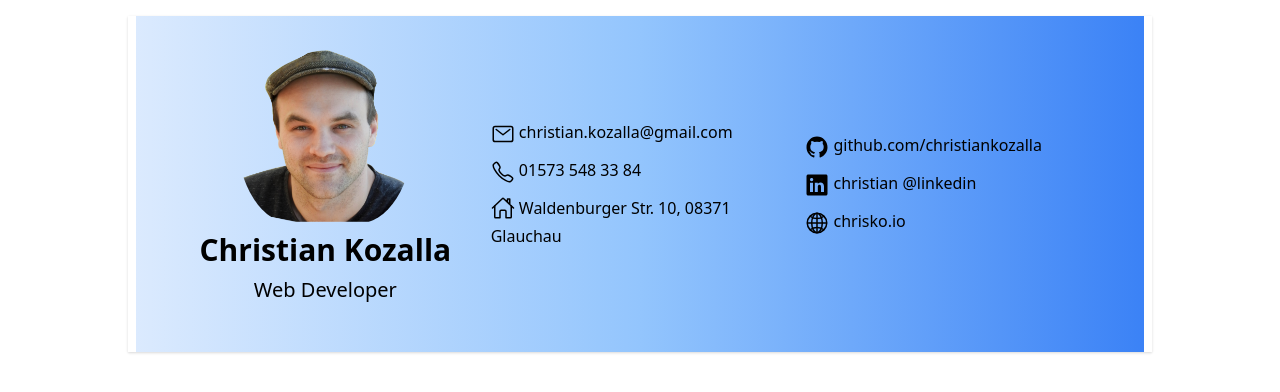
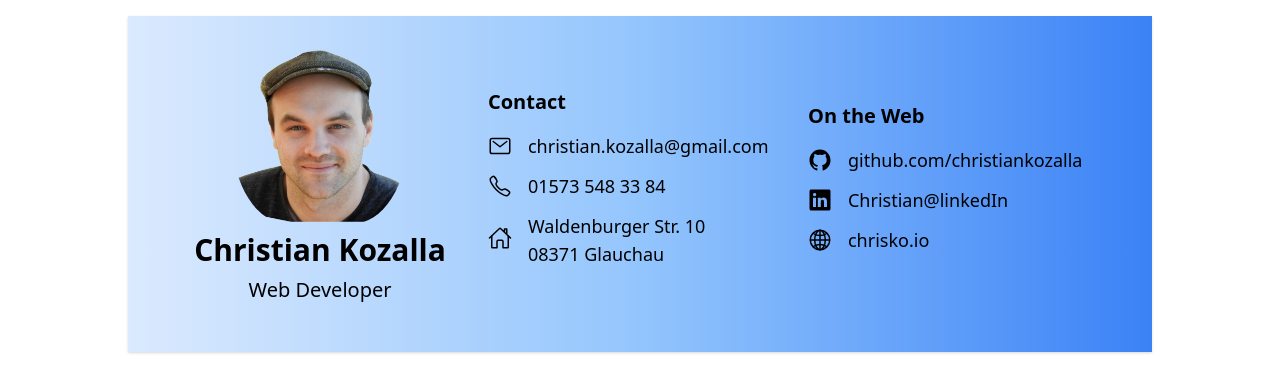
Before and after one commit to jaafarmelhem/CV, a website built with Vite: page index.html in a window 1280 px wide. Built offline with nearby package versions, Linux system fonts and the light colour scheme; what @tailwindcss/typography would draw is missing.

Commit message:
Horizontal Header

```diff
--- a/index.html
+++ b/index.html
@@ -14,7 +14,7 @@
     <div class="container mx-auto my-4 max-w-screen-lg shadow">
       <div
         id="header"
-        class="flex flex-wrap mx-2 p-8 items-center bg-gradient-to-r from-blue-100 via-blue-300 to-blue-500"
+        class="flex flex-wrap p-8 items-center bg-gradient-to-r from-blue-100 via-blue-300 to-blue-500"
       >
         <div class="text-center w-full md:w-1/2 lg:w-1/3 px-2 mb-4">
           <img
@@ -22,48 +22,53 @@
             alt="Christian Kozalla Profile Picture"
             class="rounded-full w-60 px-8 mx-auto mb-2"
           />
-          <div class="text-3xl font-semibold mb-2">Christian Kozalla</div>
-          <div class="text-xl font-light">Web Developer</div>
+          <h1 class="text-3xl font-semibold mb-2">Christian Kozalla</h1>
+          <h2 class="text-xl font-light">Web Developer</h2>
         </div>
 
         <div
-          class="font-light w-full md:w-1/4 lg:w-1/3 px-2 mx-6 md:mx-0 sm:text-center md:text-left"
+          class="font-light text-lg w-full md:w-1/4 lg:w-1/3 px-2 mx-6 md:mx-0 sm:text-center md:text-left"
         >
-          <div class="my-3">
+          <h2 class="text-xl font-semibold mb-4">Contact</h2>
+          <div class="flex items-center my-3">
             <img
               src="./assets/mail-outline.svg"
-              class="inline w-6"
+              class="inline w-6 mr-4"
               alt="Mail icon"
             />
             <a href="mailto:christian.kozalla@gmail.com"
               >christian.kozalla@gmail.com</a
             >
           </div>
-          <div class="my-3">
+          <div class="flex items-center my-3">
             <img
               src="./assets/call-outline.svg"
-              class="inline w-6"
+              class="inline w-6 mr-4"
               alt="Phone icon"
             />
             <a href="tel:004915735483384">01573 548 33 84</a>
           </div>
-          <div class="my-3">
+          <div class="flex items-center my-3">
             <img
               src="./assets/home-outline.svg"
-              class="inline w-6 pb-1"
+              class="inline w-6 pb-1 mr-4"
               alt="House icon"
             />
-            Waldenburger Str. 10, 08371 Glauchau
+            <div>
+              <p>Waldenburger Str. 10</p>
+              <p>08371 Glauchau</p>
+            </div>
           </div>
         </div>
 
         <div
-          class="font-light w-full lg:w-1/3 px-2 mx-6 md:mx-0 sm:text-center md:text-left"
+          class="font-light text-lg w-full lg:w-1/3 px-2 mx-6 md:mx-0 sm:text-center md:text-left"
         >
-          <div class="my-3">
+          <h2 class="text-xl font-semibold mb-4">On the Web</h2>
+          <div class="flex items-center my-3">
             <img
               src="./assets/logo-github.svg"
-              class="inline w-6"
+              class="inline w-6 mr-4"
               alt="GitHub Logo"
             />
             <a
@@ -73,20 +78,23 @@
               >github.com/christiankozalla</a
             >
           </div>
-          <div class="my-3">
+          <div class="flex items-center my-3">
             <img
               src="./assets/logo-linkedin.svg"
-              class="inline w-6"
+              class="inline w-6 mr-4"
               alt="LinkedIn Logo"
             />
-            <a href="#linkedin" target="_blank" rel="noopener noreferrer"
-              >christian @linkedin</a
+            <a
+              href="https://www.linkedin.com/in/christian-kozalla-972831210"
+              target="_blank"
+              rel="noopener noreferrer"
+              >Christian@linkedIn</a
             >
           </div>
-          <div class="my-3">
+          <div class="flex items-center my-3">
             <img
               src="./assets/globe-outline.svg"
-              class="inline w-6"
+              class="inline w-6 mr-4"
               alt="Globe icon"
             />
             <a
@@ -98,10 +106,12 @@
           </div>
         </div>
       </div>
-      <div id="profile"></div>
-      <div id="experience"></div>
-      <div id="projects"></div>
-      <div id="education"></div>
+      <div class="content">
+        <div id="profile"></div>
+        <div id="experience"></div>
+        <div id="projects"></div>
+        <div id="education"></div>
+      </div>
     </div>
   </body>
 </html>
```
